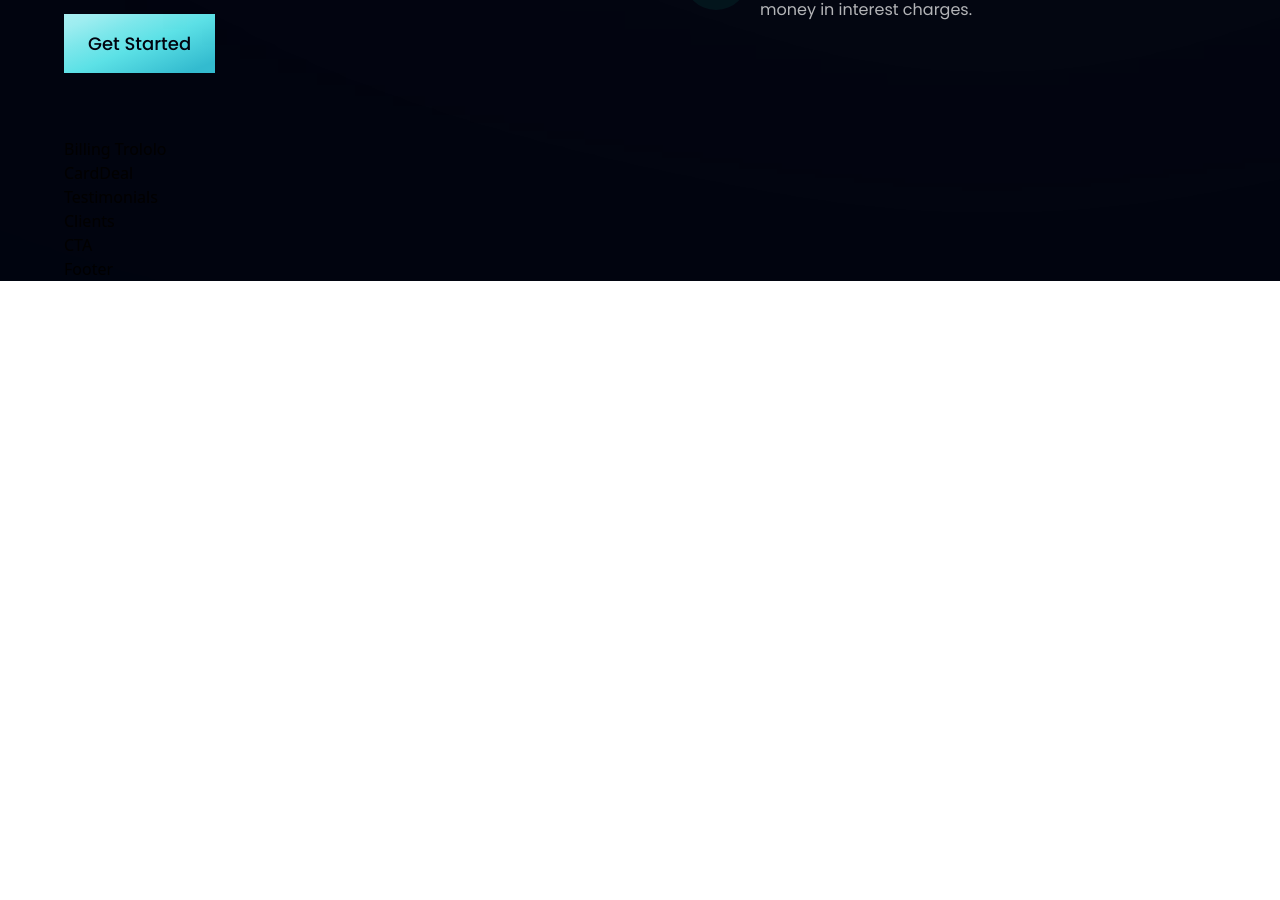
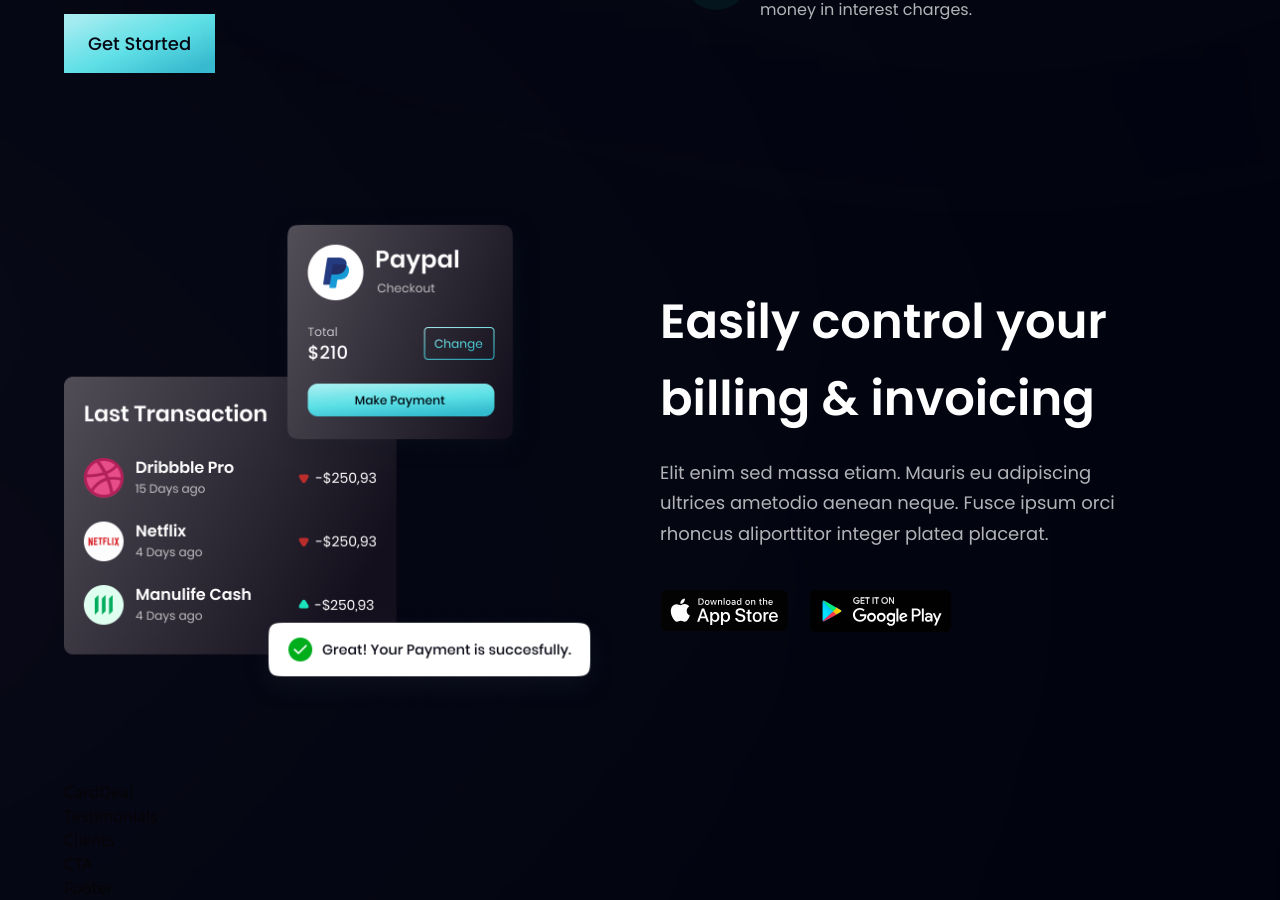
Before and after one commit to madalucard/bank-client-react-tailwind, a React (Vite) app: page / in a window 1280 px wide. Shown: the part 1409-2309 px from the top of the page. Before the commit the page ends 1690 px from the top, so only its background shows below. Built offline with nearby package versions, Linux system fonts and the light colour scheme.

Commit message:
Billing section

```diff
--- a/src/components/Billing.tsx
+++ b/src/components/Billing.tsx
@@ -1,5 +1,47 @@
-const Billing = () => {
-  return <div>Billing Trololo</div>;
-};
+import { apple, bill, google } from "../assets";
+import styles, { layout } from "../style";
+
+const Billing = () => (
+  <section
+    id="product"
+    className={layout.sectionReverse}>
+    <div className={layout.sectionImgReverse}>
+      <img
+        src={bill}
+        alt="billing"
+        className="w-[100%] h-[100%] relative z-[5]"
+      />
+
+      {/* gradient start */}
+      <div className="absolute z-[3] -left-1/2 top-0 w-[50%] h-[50%] rounded-full white__gradient" />
+      <div className="absolute z-[0] w-[50%] h-[50%] -left-1/2 bottom-0 rounded-full pink__gradient" />
+      {/* gradient end */}
+    </div>
+
+    <div className={layout.sectionInfo}>
+      <h2 className={styles.heading2}>
+        Easily control your <br className="sm:block hidden" /> billing &
+        invoicing
+      </h2>
+      <p className={`${styles.paragraph} max-w-[470px] mt-5`}>
+        Elit enim sed massa etiam. Mauris eu adipiscing ultrices ametodio aenean
+        neque. Fusce ipsum orci rhoncus aliporttitor integer platea placerat.
+      </p>
+
+      <div className="flex flex-row flex-wrap sm:mt-10 mt-6">
+        <img
+          src={apple}
+          alt="google_play"
+          className="w-[128.86px] h-[42.05px] object-contain mr-5 cursor-pointer"
+        />
+        <img
+          src={google}
+          alt="google_play"
+          className="w-[144.17px] h-[43.08px] object-contain cursor-pointer"
+        />
+      </div>
+    </div>
+  </section>
+);
 
 export default Billing;
```
